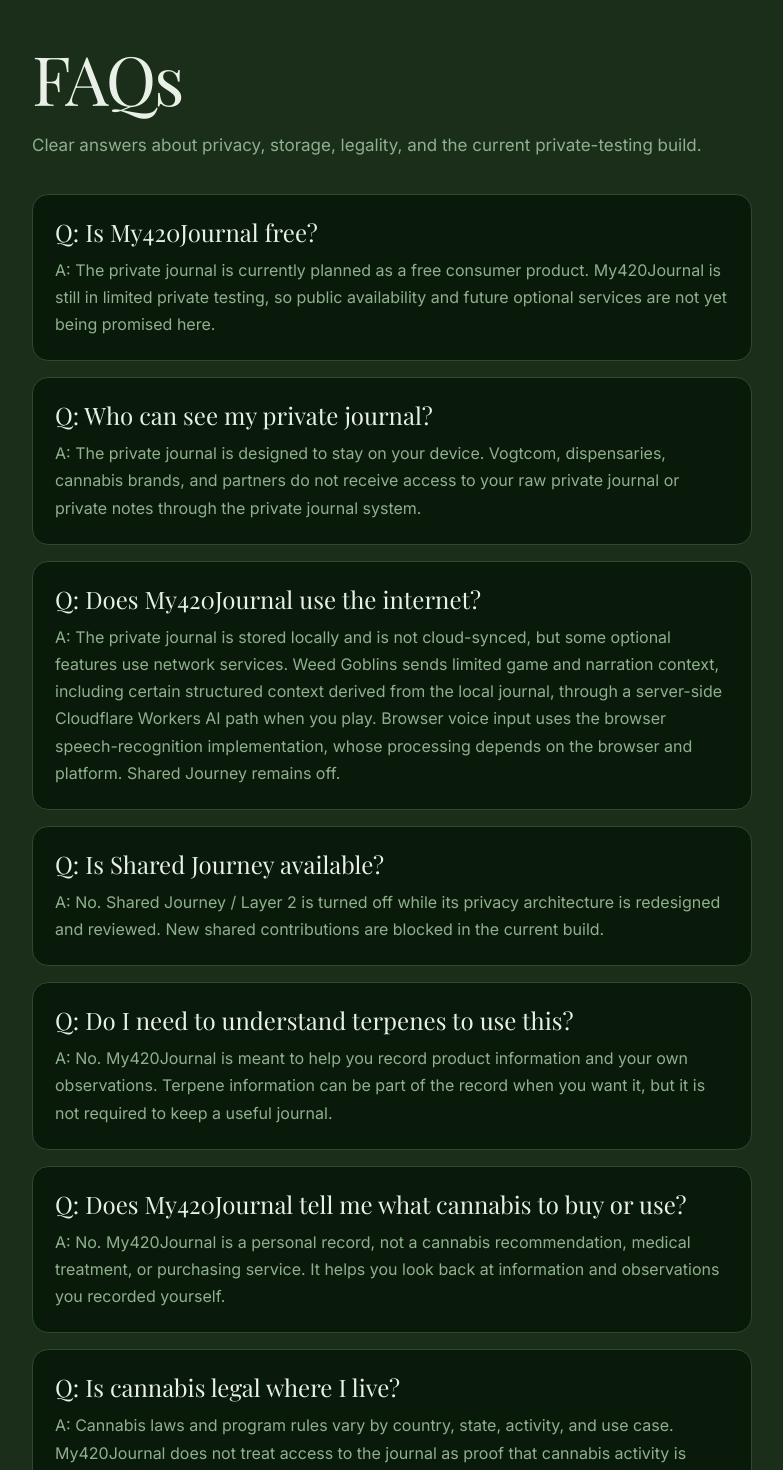
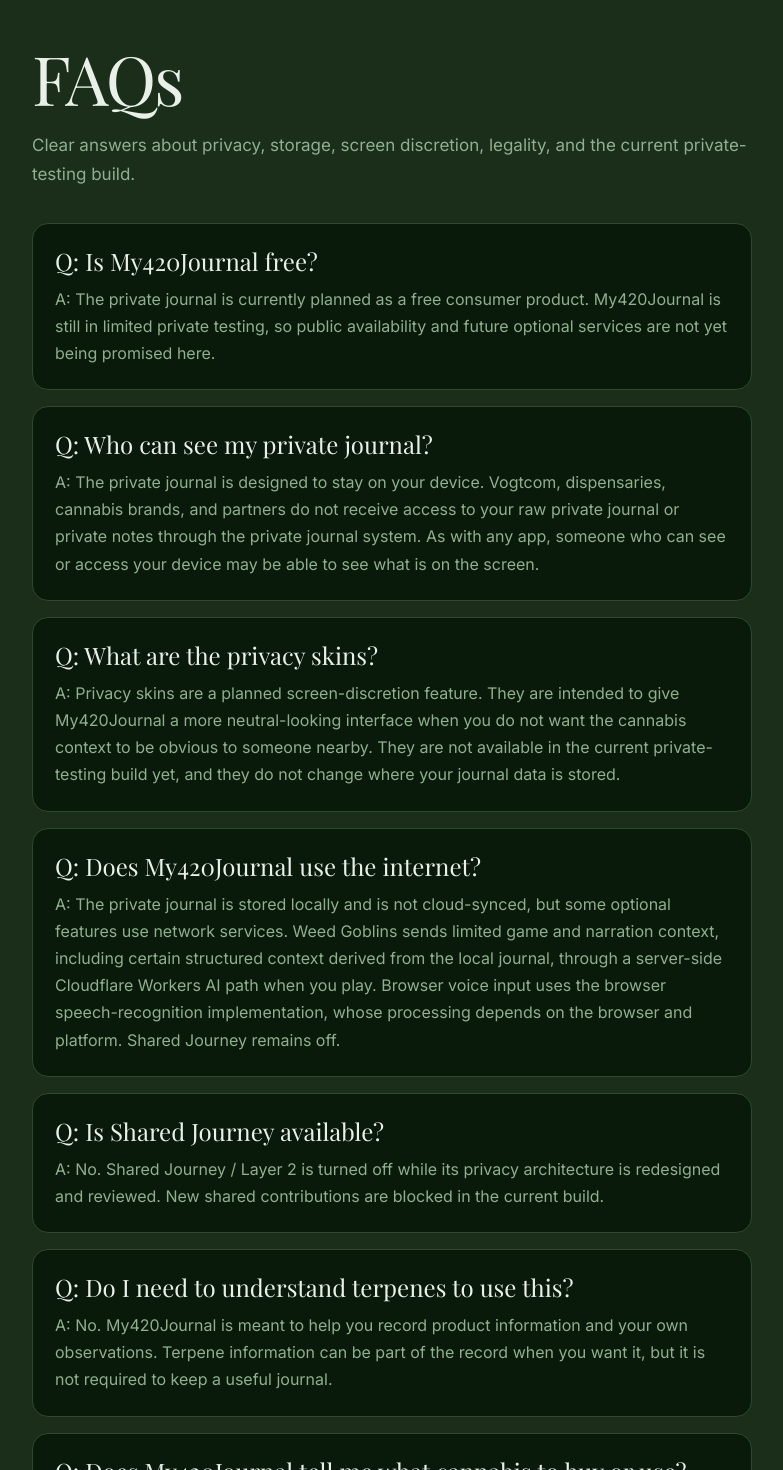
Before and after one commit to casevoiceai/my420journal-app, a React (Vite) app: page / in a window 1280 px wide. Shown: the part 7780-9250 px from the top of the page, without its empty margins (248-1031 px from the left). Built offline with nearby package versions, Linux system fonts and the light colour scheme.

Commit message:
Clarify planned privacy skins in My420Journal FAQ

```diff
--- a/src/marketing/MarketingFAQ.jsx
+++ b/src/marketing/MarketingFAQ.jsx
@@ -8,7 +8,11 @@ const faqs = [
   },
   {
     question: 'Who can see my private journal?',
-    answer: 'The private journal is designed to stay on your device. Vogtcom, dispensaries, cannabis brands, and partners do not receive access to your raw private journal or private notes through the private journal system.',
+    answer: 'The private journal is designed to stay on your device. Vogtcom, dispensaries, cannabis brands, and partners do not receive access to your raw private journal or private notes through the private journal system. As with any app, someone who can see or access your device may be able to see what is on the screen.',
+  },
+  {
+    question: 'What are the privacy skins?',
+    answer: 'Privacy skins are a planned screen-discretion feature. They are intended to give My420Journal a more neutral-looking interface when you do not want the cannabis context to be obvious to someone nearby. They are not available in the current private-testing build yet, and they do not change where your journal data is stored.',
   },
   {
     question: 'Does My420Journal use the internet?',
@@ -24,7 +28,7 @@ const faqs = [
   },
   {
     question: 'Does My420Journal tell me what cannabis to buy or use?',
-    answer: 'No. My420Journal is a personal record, not a cannabis recommendation, medical treatment, or purchasing service. It helps you look back at information and observations you recorded yourself.',
+    answer: 'No. My420Journal is a personal record, not a cannabis recommendation, medical treatment, or purchasing service. It helps you look back at information and observations you recorded yourself so you do not have to rely on memory alone.',
   },
   {
     question: 'Is cannabis legal where I live?',
@@ -68,7 +72,7 @@ export function FAQSection({ id = undefined, tone = 'base' }) {
           fontSize: '17px',
           lineHeight: 1.7,
         }}>
-          Clear answers about privacy, storage, legality, and the current private-testing build.
+          Clear answers about privacy, storage, screen discretion, legality, and the current private-testing build.
         </p>
 
         <div style={{ display: 'flex', flexDirection: 'column', gap: '16px' }}>
```
